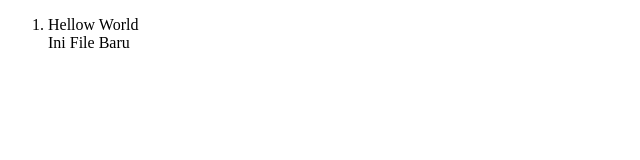
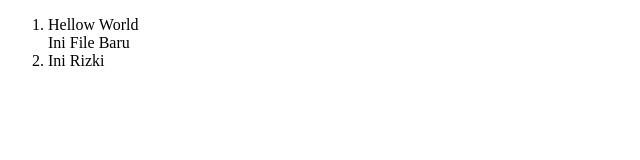
Before and after one commit to rizkirmdn84/my-repo-from-remote, a plain HTML site: page index.html in a window 1280 px wide. Shown: the full height of the page, 0-640 px from the left. Drawn offline with Linux system fonts and the light colour scheme.

Commit message:
Added new name

```diff
--- a/index.html
+++ b/index.html
@@ -9,6 +9,7 @@
     <ol>
         <li>Hellow World</li>
         </li>Ini File Baru</li>
+        <li>Ini Rizki</li>
     </ol>
 </body>
 </html>
```
